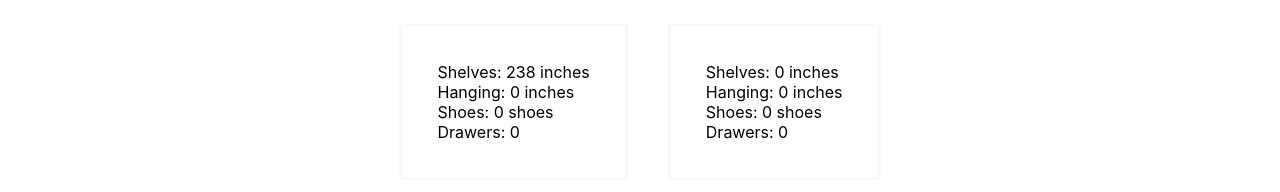
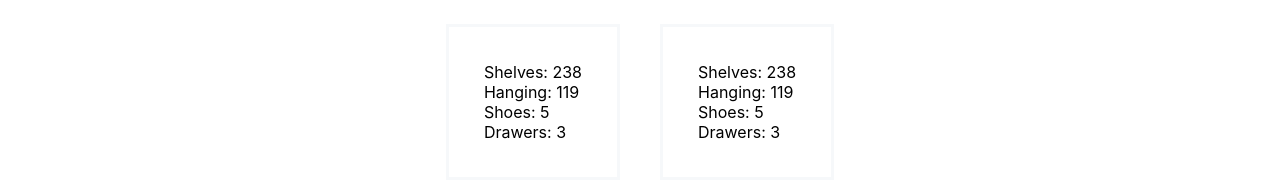
Before and after one commit to the-container-store/Pairing-Exercise-ReactJS, a React (Create React App) app: page / in a window 1280 px wide. Shown: the part 149-341 px from the top of the page. Built offline with nearby package versions, Linux system fonts and the light colour scheme.

Commit message:
feat: calculate storage space

```diff
--- a/src/components/StorageSummary/index.js
+++ b/src/components/StorageSummary/index.js
@@ -1,45 +1,74 @@
 import React, { Component } from 'react';
-import storageCalculator from './storageCalculator';
+import {
+  calculateShelvingLength,
+  calculateHangingShelvingLength,
+  calculateShoeSpace,
+  calculateDrawerSpace
+} from './storageCalculator';
 
 class StorageSummary extends Component {
   render() {
     const spaceId = this.props.spaceDocument.spaceId;
     const spaceUrl = `https://www.containerstore.com/custom-closets/space/view.htm?spaceId=${spaceId}`;
-    const amountOfShelves = storageCalculator.calculateShelvingLength(this.props.spaceDocument);
-    const users = this.props.spaceDocument.design.users
+    const users = this.props.spaceDocument.design.users;
+    let shelvesTotal = 0;
+    let hangingShelvesTotal = 0;
+    let shoeSpaceTotal = 0;
+    let drawerSpaceTotal = 0;
+
     return (
       <div>
         <h1>Storage Summary <a href={spaceUrl}>#{spaceId}</a></h1>
         <div className="container">
           {users.map(user => {
+            const amountOfShelves = calculateShelvingLength(this.props.spaceDocument, user.id);
+            const amountOfHangingShelves = calculateHangingShelvingLength(this.props.spaceDocument, user.id);
+            const amountOfShoeSpace = calculateShoeSpace(this.props.spaceDocument, user.id);
+            const amountOfDrawers = calculateDrawerSpace(this.props.spaceDocument, user.id);
+            shelvesTotal += amountOfShelves;
+            hangingShelvesTotal += amountOfHangingShelves;
+            shoeSpaceTotal += amountOfShoeSpace;
+            drawerSpaceTotal += amountOfDrawers;
+
             return (
               <UserCard
+                drawersAmt={amountOfDrawers}
+                hangingAmt={amountOfHangingShelves}
                 key={user.id}
+                shelvesAmt={amountOfShelves}
+                shoesAmt={amountOfShoeSpace}
                 title={user.name}
-                shelvesAmt={amountOfShelves}
               />
             )
           })}
-          <UserCard title={'Total'} />
+          <UserCard
+            drawersAmt={drawerSpaceTotal}
+            hangingAmt={hangingShelvesTotal}
+            shelvesAmt={shelvesTotal}
+            shoesAmt={shoeSpaceTotal}
+            title={'Total'}
+          />
         </div>
       </div>
     );
-  }
-}
+  };
+};
+
 
 function UserCard(props) {
-  const { title = '', shelvesAmt = 0, hangingAmt = 0, shoesAmt = 0, drawersAmt = 0 } = props
+  const { title = '', shelvesAmt = 0, hangingAmt = 0, shoesAmt = 0, drawersAmt = 0 } = props;
+
   return (
     <div className="user">
       <h2>{title}</h2>
       <ul className={"card"}>
-        <li>Shelves: {shelvesAmt} inches</li>
-        <li>Hanging: {hangingAmt} inches</li>
-        <li>Shoes: {shoesAmt} shoes</li>
+        <li>Shelves: {shelvesAmt}</li>
+        <li>Hanging: {hangingAmt}</li>
+        <li>Shoes: {shoesAmt}</li>
         <li>Drawers: {drawersAmt}</li>
       </ul>
     </div>
-  )
-}
+  );
+};
 
 export default StorageSummary;
--- a/src/components/StorageSummary/storageCalculator.js
+++ b/src/components/StorageSummary/storageCalculator.js
@@ -1,16 +1,68 @@
-const calculateShelvingLength = (spaceDocument) => {
+const getSectionWidthMap = (spaceDocument, userId) => {
   const sectionWidthMap = {};
   spaceDocument.design.zones.forEach(zone => {
     zone.sections.forEach(section => {
-      sectionWidthMap[section.id] = section.width;
+      if (section.userId === userId) {
+        sectionWidthMap[section.id] = section.width;
+      }
     });
   });
+  return sectionWidthMap;
+};
+
+
+const calculateShelvingLength = (spaceDocument, userId) => {
+  const sectionWidthMap = getSectionWidthMap(spaceDocument, userId)
   const shelves = spaceDocument.design.elements.filter(element => element.type.includes('shelf'));
   let totalLength = 0;
   shelves.forEach(shelf => {
-    totalLength += sectionWidthMap[shelf.sectionId];
+    const width = sectionWidthMap[shelf.sectionId] || 0;
+    totalLength += width;
   });
   return Math.round(totalLength / 25.4);
-}
+};
 
-export default { calculateShelvingLength };
+const calculateHangingShelvingLength = (spaceDocument, userId) => {
+  const sectionWidthMap = getSectionWidthMap(spaceDocument, userId)
+  const elements = spaceDocument.design.elements
+  const hangingShelves = elements.filter(element => element.type.includes('shelf') && element.type.includes('rod'));
+  let totalLength = 0;
+  hangingShelves.forEach(shelf => {
+    const width = sectionWidthMap[shelf.sectionId] || 0;
+    totalLength += width;
+  });
+  return Math.round(totalLength / 25.4);
+};
+
+const calculateShoeSpace = (spaceDocument, userId) => {
+  const sectionWidthMap = getSectionWidthMap(spaceDocument, userId)
+  const elements = spaceDocument.design.elements
+  const shoes = elements.filter(element => element.type.includes('shoe'))
+  let shoeSpace = 0;
+  shoes.forEach(shelf => {
+    const width = sectionWidthMap[shelf.sectionId] || 0;
+    shoeSpace += width;
+  });
+  return Math.floor(shoeSpace / 25.4 / 8);
+};
+
+const calculateDrawerSpace = (spaceDocument, userId) => {
+  const sectionWidthMap = getSectionWidthMap(spaceDocument, userId)
+  const elements = spaceDocument.design.elements
+  const drawers = elements.filter(element => element.type.includes('drawer'))
+  let drawerSpace = 0;
+  drawers.forEach(shelf => {
+    if (sectionWidthMap[shelf.sectionId]) {
+      const drawerAmt = shelf.type.includes('double') ? 2 : 1
+      drawerSpace += drawerAmt;
+    }
+  });
+  return drawerSpace;
+};
+
+export {
+  calculateShelvingLength,
+  calculateHangingShelvingLength,
+  calculateShoeSpace,
+  calculateDrawerSpace
+};
```
Also changed, not shown: 1 other file (tests, documents, lock files or other folders).
